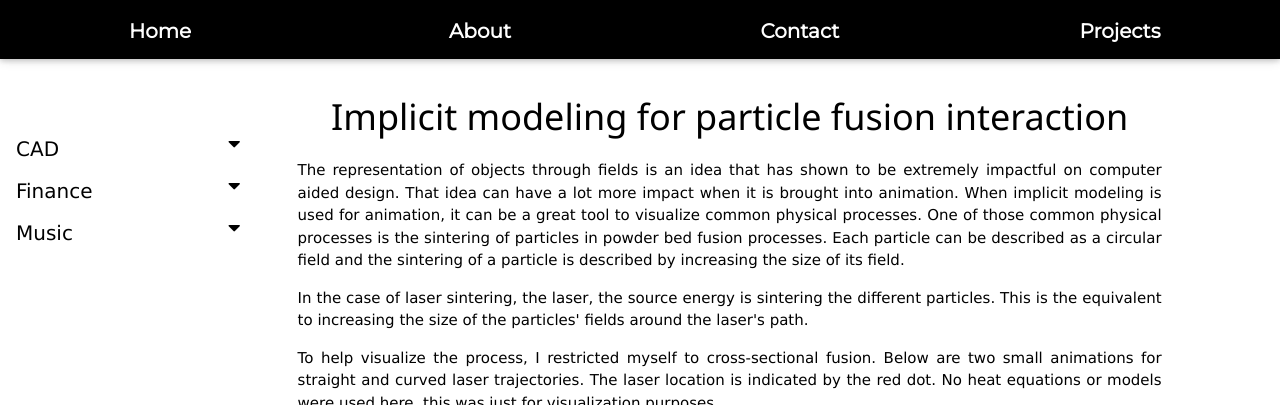
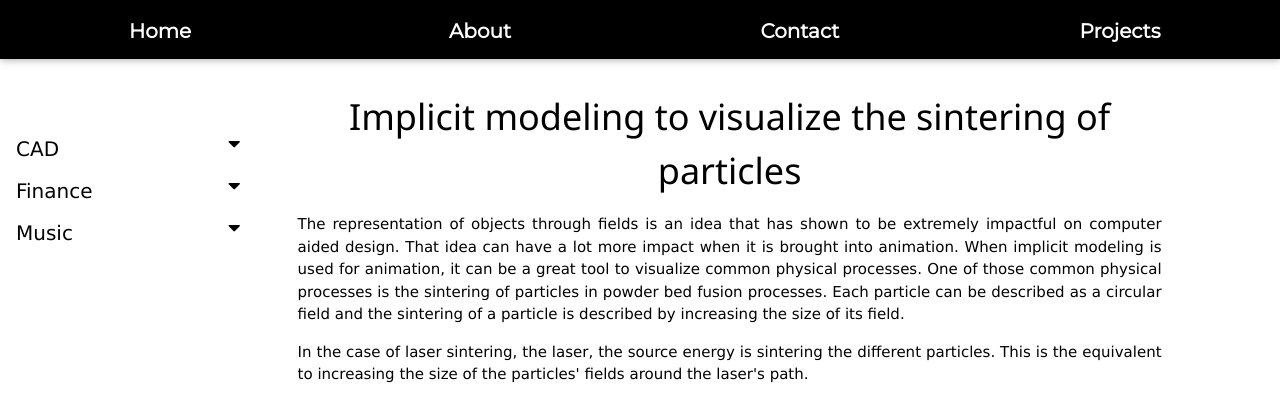
Before and after one commit to botengu/portfolio, a Jekyll site: the page built from _posts/2020-08-20-Animation-metaballs.md, in a window 1280 px wide and 900 px high, cut to the strip 0-405 px from the top of the window. Built offline with Jekyll 4.4.1, drawn with Linux system fonts in a browser that asks for light colours; nearby versions of some CDN libraries; library files that are not in the unit come from our copies; a script that is not in the unit is left out.

Commit message:
12th commit

```diff
--- a/_posts/2020-08-20-Animation-metaballs.md
+++ b/_posts/2020-08-20-Animation-metaballs.md
@@ -1,13 +1,13 @@
 ---
 layout: post
-title:  Particle fusion interaction
+title:  Particles sintering modeling
 date:   2020-08-20 23:32:57 -0400
 categories: jekyll update
 permalink: "/cad/anim-metaballs/"
 ---
 
 <div class="w3-row">
-    <h1 style="text-align:center">Implicit modeling for particle fusion interaction</h1>
+    <h1 style="text-align:center">Implicit modeling to visualize the sintering of particles</h1>
     <p class = "justify">
     The representation of objects through fields is an idea that has shown to be extremely impactful on  computer aided design. That idea can have a lot more impact when it is brought into animation. When implicit modeling is used for animation, it can be a great tool to visualize common physical processes. One of those common physical processes is the sintering of particles in powder bed fusion processes. Each particle can be described as a circular field and the sintering of a particle is described by increasing the size of its field.
     </p>
```
